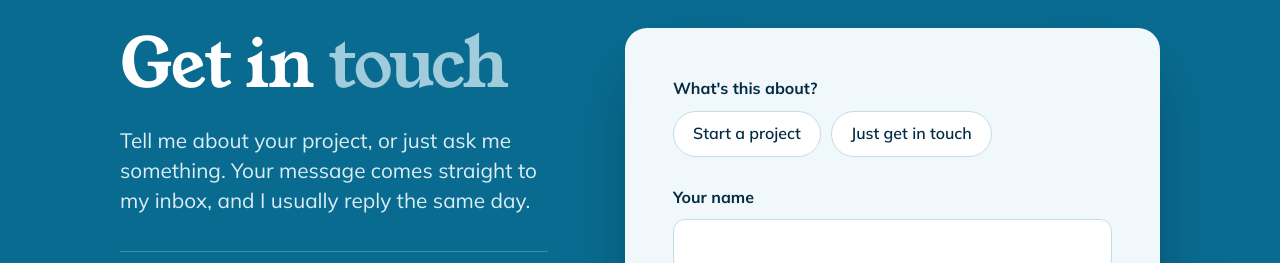
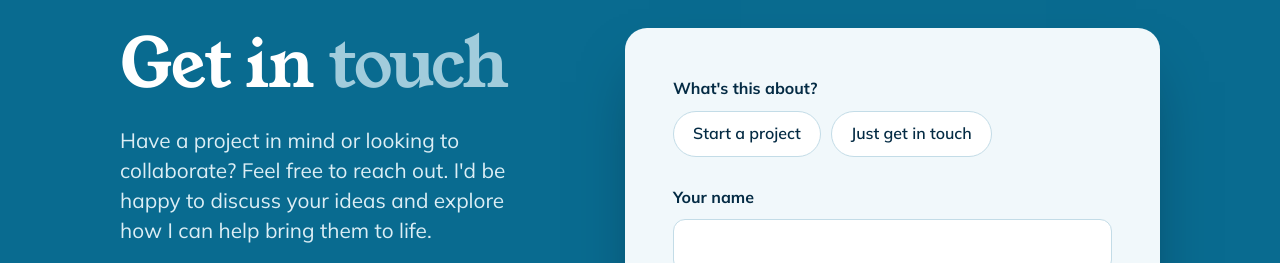
Before and after one commit to DanilAbram/Danil-Abramitov-Portfolio, a plain HTML site: page index.html in a window 1280 px wide. Shown: the part 4300-4563 px from the top of the page. Drawn offline with Linux system fonts and the light colour scheme.

Commit message:
Contact: new intro text
Co-Authored-By: Claude Opus 5.5 <noreply@anthropic.com>

```diff
--- a/index.html
+++ b/index.html
@@ -366,7 +366,7 @@
       <div class="container contact-grid">
         <div class="contact-intro reveal">
           <h2 id="contact-title" class="big-title">Get in <span>touch</span></h2>
-          <p class="contact-text">Tell me about your project, or just ask me something. Your message comes straight to my inbox, and I usually reply the same day.</p>
+          <p class="contact-text">Have a project in mind or looking to collaborate? Feel free to reach out. I'd be happy to discuss your ideas and explore how I can help bring them to life.</p>
           <ul class="contact-alt" role="list">
             <li>
               <svg class="icon" aria-hidden="true"><use href="#i-mail"/></svg>
```
